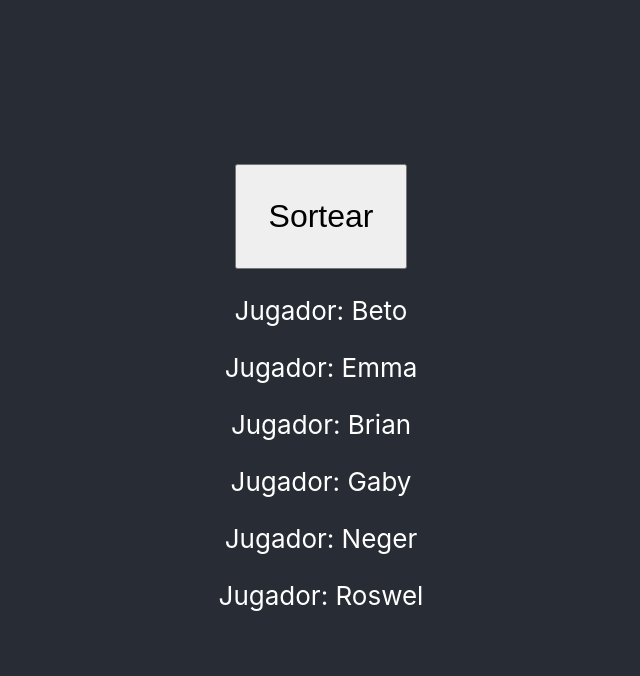
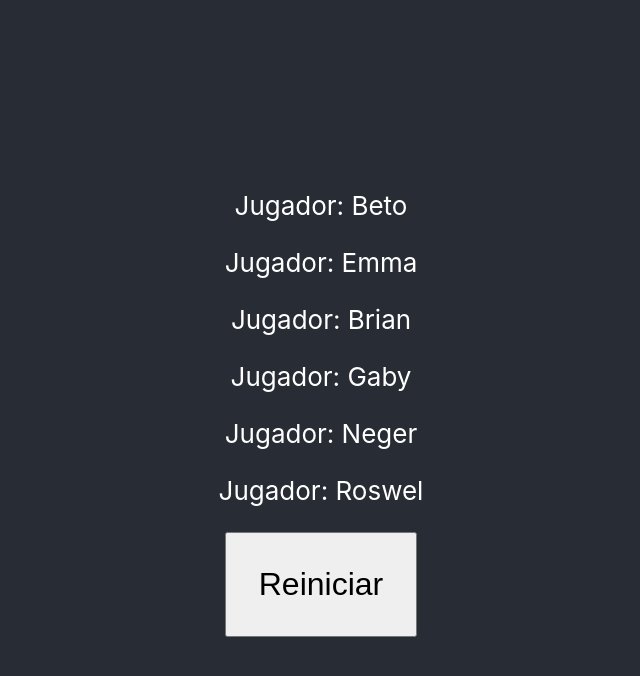
Before and after one commit to BrianEZM/sorteoParejas, a React (Create React App) app: page / in a window 1280 px wide. Both pictures are taken after a click on the button "Sortear". Shown: the top 676 px of the page, without its empty margins (319-959 px from the left). Built offline with nearby package versions, Linux system fonts and the light colour scheme.

Commit message:
botones agregados

```diff
--- a/src/componentes/jugadores.jsx
+++ b/src/componentes/jugadores.jsx
@@ -4,23 +4,37 @@ import "../componentes/jugadores.css"
 export const JugadoresSorteo = ({initialPlayers}) => {
 
   const [players, setPlayers] = useState([]);
+  const [visible, setVisible] = useState(true);
+  const [reset, setReset] = useState(false)
 
   const mezclar = () => {
 
     setPlayers(initialPlayers.sort(()=> Math.round(Math.random())-1));
     console.log(players);
+    setVisible(false);
+    setReset(true);
+
+  }
+
+  const volver = () => {
+      setReset(false);
+      setVisible(true)
   }
 
     return(
         <>
+            {visible ?
             <button onClick={mezclar} className="boton">Sortear</button>
-            {players.map((player)=>{
+            :
+            players.map((player)=>{
+
                 return(
                     <div key={player.id}>
                         <p>Jugador: {player.jugador}</p>
                     </div>
                     )
                 })}
+            {reset && <button onClick={volver} className="boton">Reiniciar</button>}
         </>
     )
 }
```
